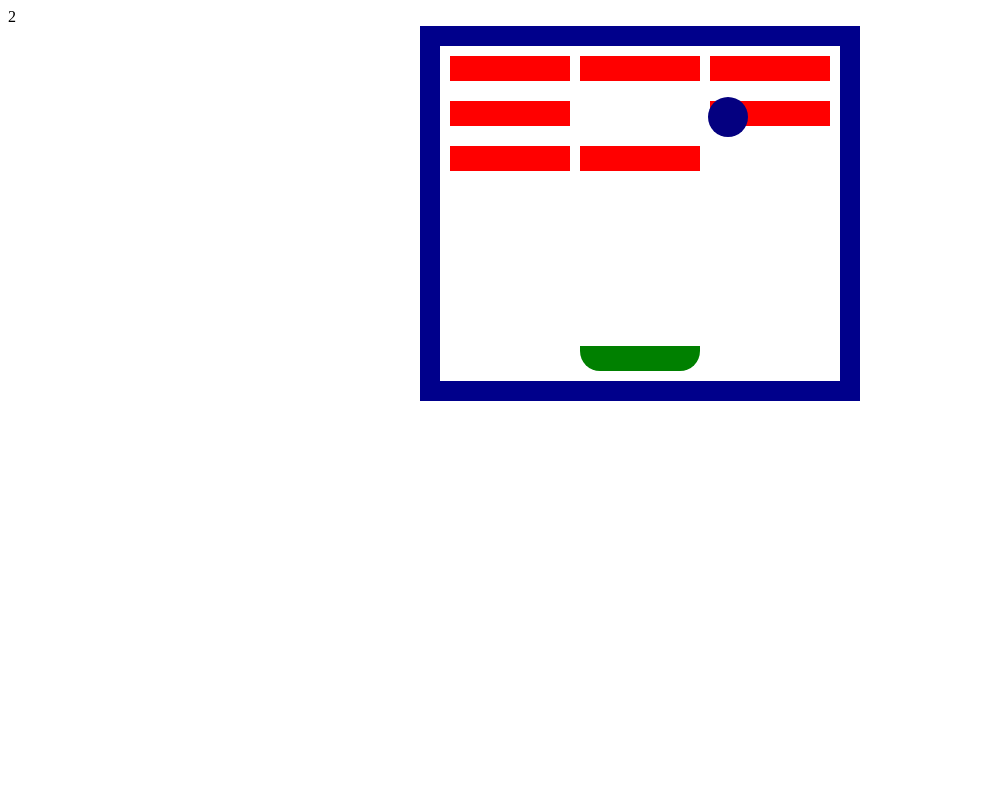
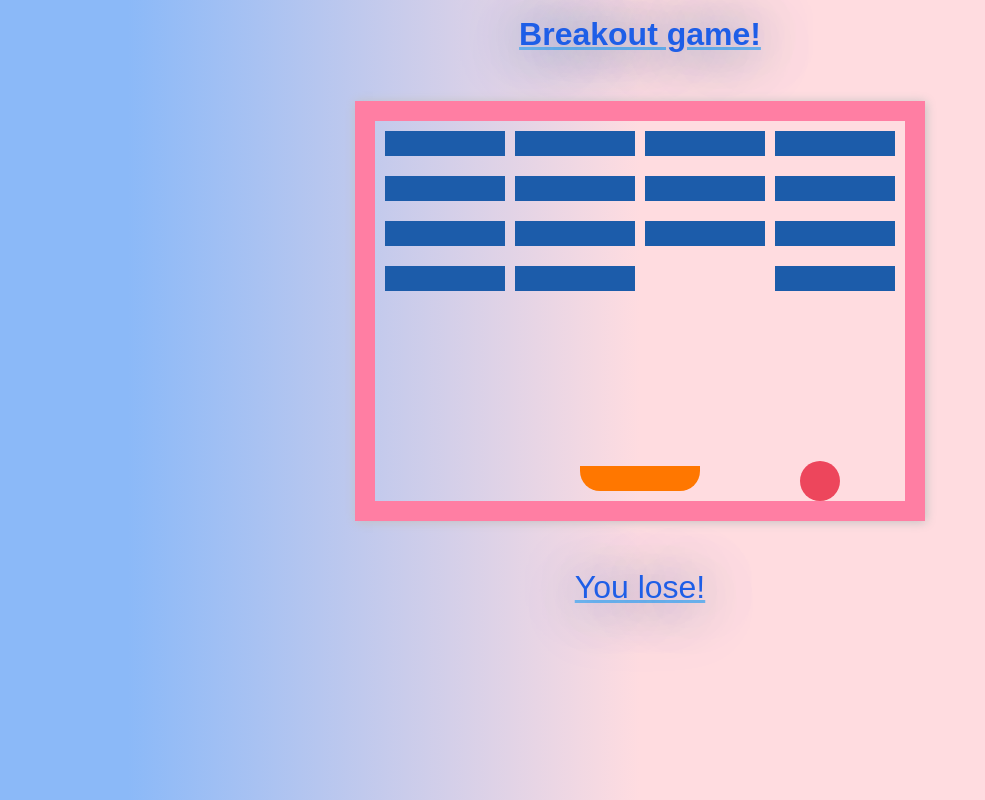
Before and after one commit to Sina-Hgs/Break-Out-Game-JS, a plain HTML site: page Breakout game.html in a window 1280 px wide. Shown: the whole page, without its empty margins (0-985 px from the left). Drawn offline with Linux system fonts and the light colour scheme.

Commit message:
gave it a simple style

```diff
--- a/Breakout game.html
+++ b/Breakout game.html
@@ -10,10 +10,10 @@
 
 <body>
 
-    <div id="score"></div>
+    <h1>Breakout game!</h1>
     <div class="container">
     </div>
-
+    <div id="score"></div>
     <script src="index.js"></script>
 </body>
 
--- a/index.js
+++ b/index.js
@@ -57,7 +57,7 @@ function listBlocks(diffculty) {
     }
   }
 }
-listBlocks(easy);
+listBlocks(medium);
 
 // making a function that makes the blocks.
 function addBlocks() {
--- a/style.css
+++ b/style.css
@@ -2,23 +2,24 @@
     position: relative;
     border-style: solid;
     border-width: 20px;
-    border-color: darkblue;
+    border-color: rgb(255, 126, 163);
+    box-shadow: 1px 1px 10px rgb(193, 193, 193);
     margin: auto;
-
+    margin-top:3rem;
 }
 
 .block{
     position:absolute;
     width: 120px;
     height: 25px;
-    background-color: red;
+    background-color: rgb(28, 92, 170);
 }
 
 .user {
     position: absolute;
     width: 120px;
     height: 25px;
-    background-color: green;
+    background-color: rgb(255, 119, 0);
     border-bottom-left-radius: 20px;
     border-bottom-right-radius: 20px;
 }
@@ -28,5 +29,23 @@
     width: 40px;
     height: 40px;
     border-radius: 20px;
-    background-color: rgb(4, 0, 128);
+    background-color: rgb(237, 70, 92);
 }
+
+body{
+    background: rgb(239, 157, 168);
+    background: linear-gradient(90deg, rgb(139, 185, 248) 10%, rgba(255, 220, 224, 1) 50%);
+    margin-top: 1rem;
+    text-align: center;
+    font-family: Arial, Helvetica, sans-serif;
+    color:rgb(30, 94, 231);
+    text-shadow: 1px 1px 60px rgb(14, 86, 158);
+    text-decoration: underline rgb(112, 182, 239);
+}
+
+#score{
+    text-align: center;
+    margin-top: 3rem;
+    font-size: 32px;
+    font-weight: 500;
+}
```
